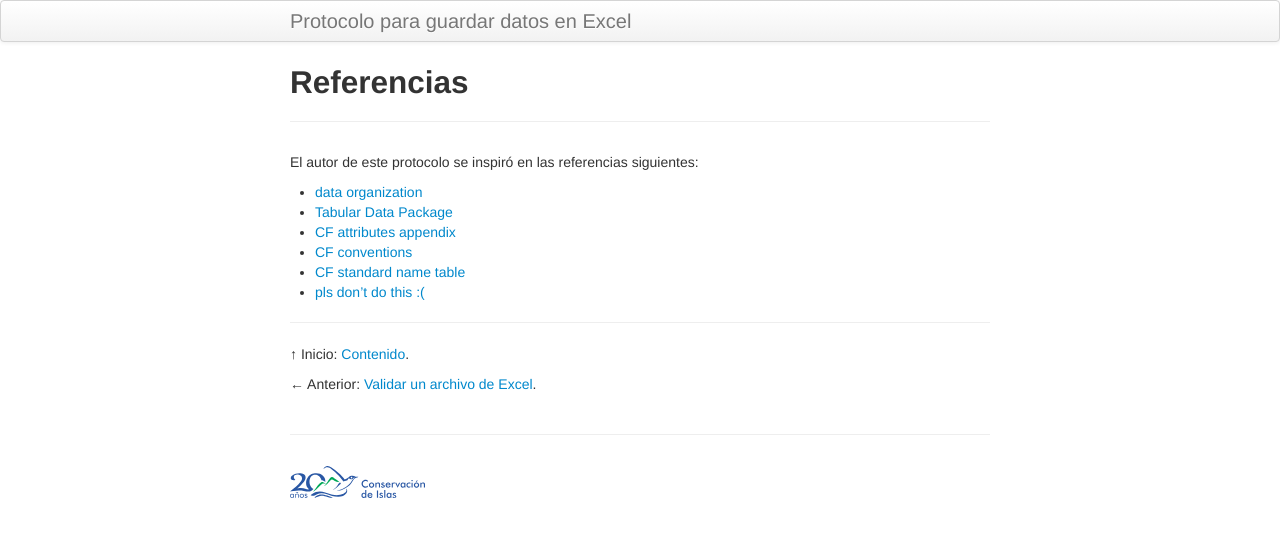
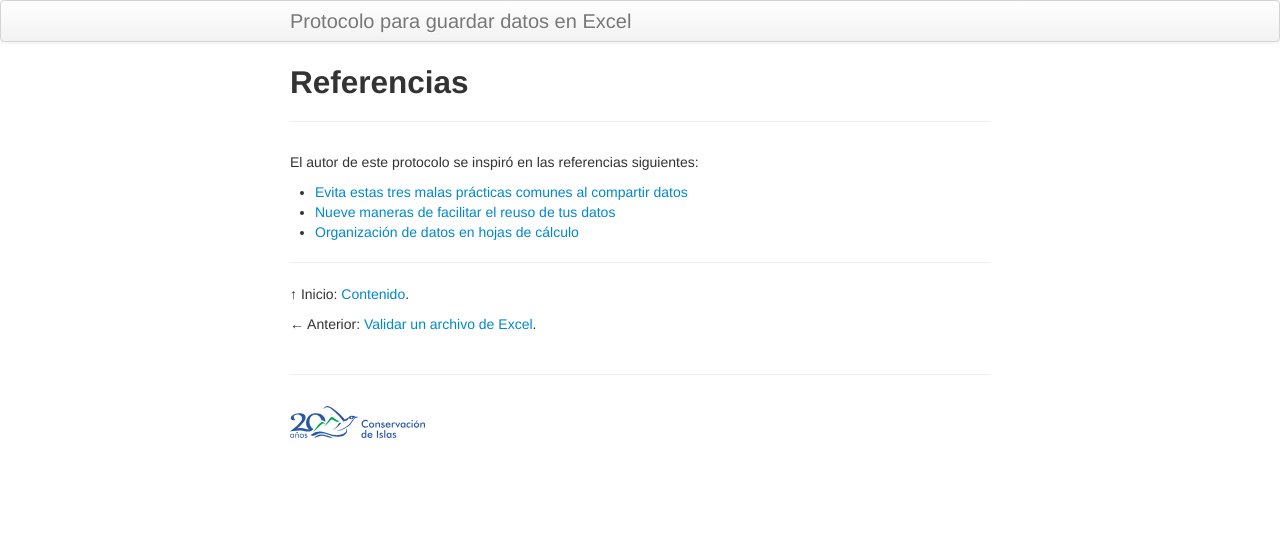
Before and after one commit to MaritzaB/datos_en_excel, a Jekyll site: the page built from pages/referencias.md, in a window 1280 px wide. Shown: the top 537 px of the page. Built offline with Jekyll 4.4.1, drawn with Linux system fonts in a browser that asks for light colours.

Commit message:
Agrega referencias para analistas

```diff
--- a/pages/referencias.md
+++ b/pages/referencias.md
@@ -6,12 +6,9 @@ description: Lista de referencias en las que se inspiró este protocolo
 
 El autor de este protocolo se inspiró en las referencias siguientes:
 
-- [data organization](http://kbroman.org/dataorg/)
-- [Tabular Data Package](https://frictionlessdata.io/specs/tabular-data-package/)
-- [CF attributes appendix](http://cfconventions.org/cf-conventions/cf-conventions.html#attribute-appendix)
-- [CF conventions](http://en.wikipedia.org/wiki/Climate_and_Forecast_Metadata_Conventions)
-- [CF standard name table](http://cfconventions.org/Data/cf-standard-names/27/build/cf-standard-name-table.html)
-- [pls don't do this :(](https://luisdva.github.io/pls-don't-do-this/)
+- [Evita estas tres malas prácticas comunes al compartir datos](https://luisdva.github.io/pls-don't-do-this/)
+- [Nueve maneras de facilitar el reuso de tus datos](http://ojs.library.queensu.ca/index.php/IEE/article/view/4608/4898)
+- [Organización de datos en hojas de cálculo](http://kbroman.org/dataorg/)
 
 ---
 
```
Also changed, not shown: ciencia_de_datos/referencias.md (added, +21 -0 lines), ciencia_de_datos/validacion.md (+1 -1 lines).
